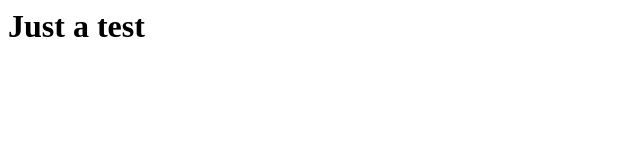
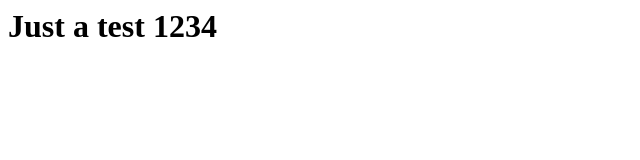
Before and after one commit to jamespowell99/docker-example, a plain HTML site: page content/index.html in a window 1280 px wide. Shown: the whole page, without its empty margins (0-640 px from the left). Drawn offline with Linux system fonts and the light colour scheme.

Commit message:
use shoert git hash, update content

```diff
--- a/content/index.html
+++ b/content/index.html
@@ -1,6 +1,6 @@
 <html>
 	<title>testing</title>
 	<body>
-		<h1>Just a test</h1>
+		<h1>Just a test 1234</h1>
 	</body>
 </html>
```
Also changed, not shown: 1 other file.
